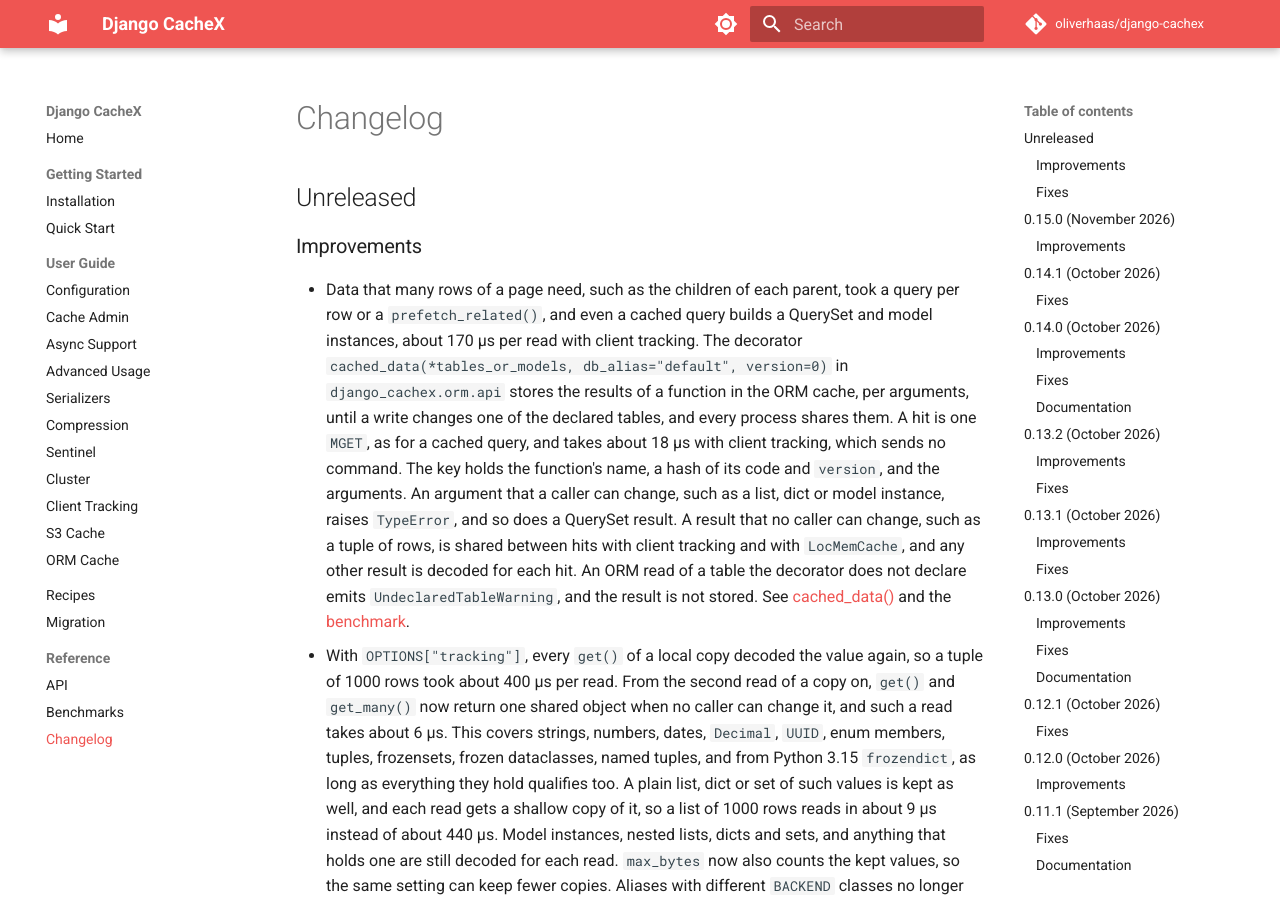
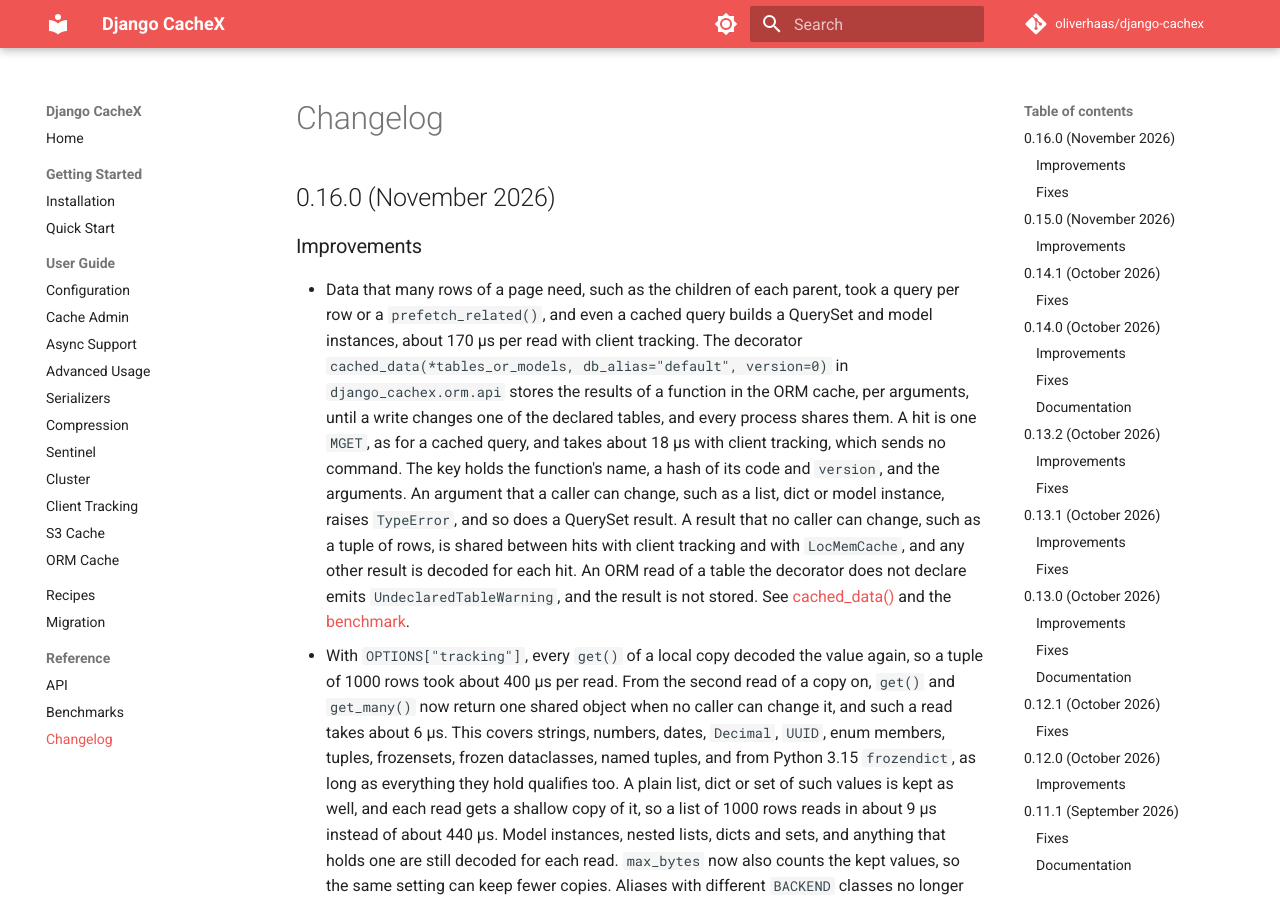
Before and after one commit to oliverhaas/django-cachex, an MkDocs documentation site: the page built from docs/reference/changelog.md, in a window 1280 px wide and 900 px high. Built offline with MkDocs 1.6.1 and Material for MkDocs 9.7.7, drawn with Linux system fonts in a browser that asks for light colours; comment, search, counter and statistics services are not loaded; the version menu is left out.

Commit message:
chore(release): bump version to 0.16.0

```diff
--- a/docs/reference/changelog.md
+++ b/docs/reference/changelog.md
@@ -1,6 +1,6 @@
 # Changelog
 
-## Unreleased
+## 0.16.0 (November 2026)
 
 ### Improvements
 
--- a/pyproject.toml
+++ b/pyproject.toml
@@ -1,6 +1,6 @@
 [project]
 name = "django-cachex"
-version = "0.15.0"
+version = "0.16.0"
 description = "Valkey and Redis cache backends for Django: standalone, Sentinel and Cluster topologies, sync and async APIs, and an ORM query cache"
 readme = "README.md"
 license = "MIT AND BSD-3-Clause"
```
Also changed, not shown: 1 other file.
